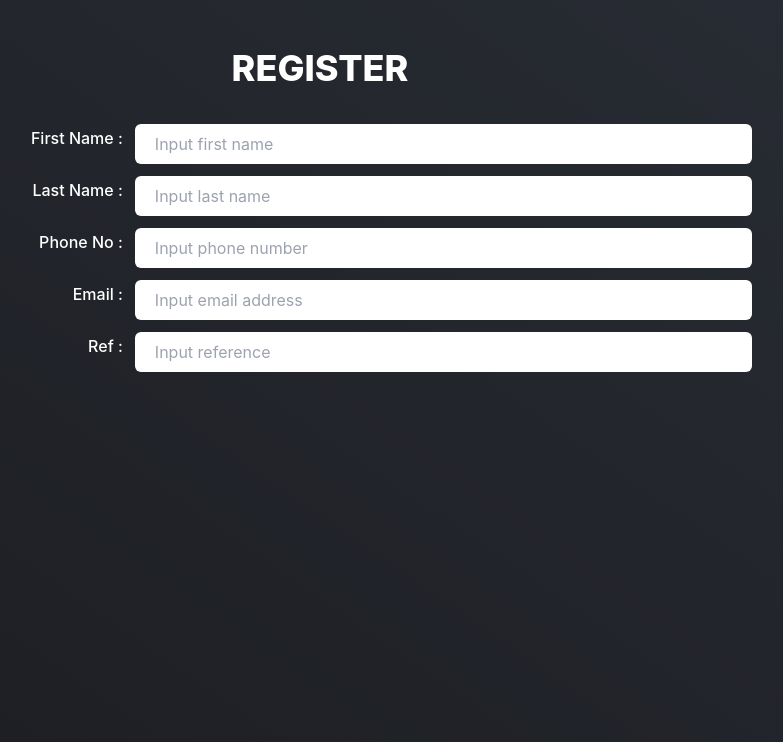
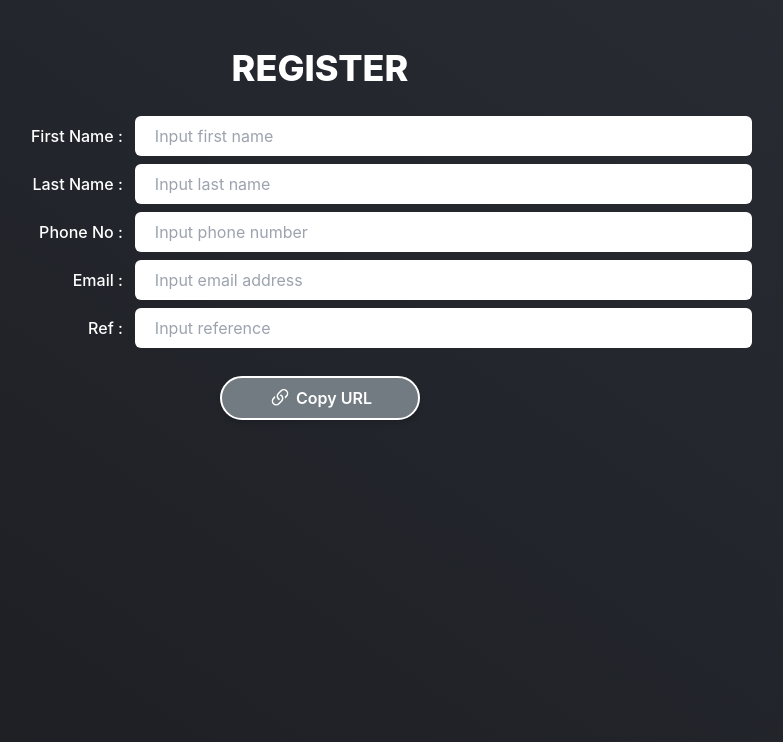
Before and after one commit to praearat/stock-react, a React (Create React App) app: page /registration-form in a window 1280 px wide. Shown: the top 742 px of the page, without its empty margins (320-1103 px from the left). Built offline with nearby package versions, Linux system fonts and the light colour scheme.

Commit message:
Add push new url parameter functionality and copy url button

```diff
--- a/src/components/InputList.jsx
+++ b/src/components/InputList.jsx
@@ -1,16 +1,18 @@
 import React from "react";
 
-const InputList = ({ label, placeholder, value }) => {
+const InputList = ({ name, label, placeholder, value, handleChange }) => {
   return (
-    <div className="grid grid-cols-7 items-center space-y-3">
-      <p className="text-right mr-3 text-white font-medium col-span-2">
+    <div className="grid grid-cols-7 items-center">
+      <p className="text-right my-3 mr-3 text-white font-medium col-span-2">
         {label} :
       </p>
       <input
         className="px-5 py-2 rounded-md col-span-5"
         type="text"
+        name={name}
         placeholder={placeholder}
-        defaultValue={value}
+        value={value}
+        onChange={handleChange}
       />
     </div>
   );
--- a/src/pages/Registration.jsx
+++ b/src/pages/Registration.jsx
@@ -1,19 +1,58 @@
 import React, { useEffect, useState } from "react";
 import InputList from "../components/InputList";
+import { BsLink45Deg } from "react-icons/bs";
+import { BsCheckLg } from "react-icons/bs";
 
 const Registration = () => {
-  const [inputData, setInputData] = useState({});
+  const [inputData, setInputData] = useState({
+    firstName: "",
+    lastName: "",
+    phoneNo: "",
+    email: "",
+    ref: "",
+  });
+  const [urlCopied, setUrlCopied] = useState(false);
 
+  ////////// GET URL PARAMETERS //////////
   useEffect(() => {
     const urlParams = new URLSearchParams(window.location.search);
     setInputData({
-      firstName: urlParams.get("firstName"),
-      lastName: urlParams.get("lastName"),
-      phoneNo: urlParams.get("phoneNo"),
-      email: urlParams.get("email"),
-      ref: urlParams.get("ref"),
+      firstName: urlParams.get("firstName") ? urlParams.get("firstName") : "",
+      lastName: urlParams.get("lastName") ? urlParams.get("lastName") : "",
+      phoneNo: urlParams.get("phoneNo") ? urlParams.get("phoneNo") : "",
+      email: urlParams.get("email") ? urlParams.get("email") : "",
+      ref: urlParams.get("ref") ? urlParams.get("ref") : "",
     });
   }, []);
+
+  ////////// HANDLE CHANGE INPUT //////////
+  const handleChangeInput = (event) => {
+    //SET DATA
+    setInputData((prev) => {
+      return { ...prev, [event.target.name]: event.target.value };
+    });
+
+    //GET CURRENT URL PARAMS AND SET THE CHANGED ONE
+    const urlParams = new URLSearchParams(window.location.search);
+    urlParams.set(event.target.name, event.target.value);
+
+    //CREATE NEW URL AND PUSH
+    const newUrl = `${window.location.origin}${
+      window.location.pathname
+    }?${urlParams.toString()}`;
+    window.history.pushState({}, "", newUrl);
+    // console.log("window.location.origin =", window.location.origin);
+    // console.log("window.location.pathname =", window.location.pathname);
+  };
+
+  ////////// HANDLE COPY URL //////////
+  const handleCopyURL = () => {
+    navigator.clipboard.writeText(window.location.href);
+    setUrlCopied(true);
+    setTimeout(() => {
+      setUrlCopied(false);
+    }, 2000);
+  };
 
   console.log("inputData =", inputData);
 
@@ -27,30 +66,57 @@ const Registration = () => {
       {/* FROM */}
       <div className="m-4">
         <InputList
+          name="firstName"
           label="First Name"
           placeholder="Input first name"
           value={inputData.firstName}
+          handleChange={handleChangeInput}
         />
         <InputList
+          name="lastName"
           label="Last Name"
           placeholder="Input last name"
           value={inputData.lastName}
+          handleChange={handleChangeInput}
         />
         <InputList
+          name="phoneNo"
           label="Phone No"
           placeholder="Input phone number"
           value={inputData.phoneNo}
+          handleChange={handleChangeInput}
         />
         <InputList
+          name="email"
           label="Email"
           placeholder="Input email address"
           value={inputData.email}
+          handleChange={handleChangeInput}
         />
         <InputList
+          name="ref"
           label="Ref"
           placeholder="Input reference"
           value={inputData.ref}
+          handleChange={handleChangeInput}
         />
+      </div>
+
+      {/* COPY URL BUTTON */}
+      <div className="flex flex-col items-center mt-6">
+        <button
+          className="flex justify-center items-center w-[200px] bg-[#727b81] px-6 py-2 rounded-full border-2 border-white text-white font-semibold shadow-md hover:shadow-lg hover:bg-[#929a9f] focus:bg-[#a8b0b5]"
+          onClick={handleCopyURL}
+        >
+          <BsLink45Deg className="mr-1 text-2xl" />
+          Copy URL
+        </button>
+        {urlCopied && (
+          <p className="mt-2 flex items-center text-white">
+            <BsCheckLg className="mr-1" />
+            URL Copied!
+          </p>
+        )}
       </div>
     </div>
   );
```
